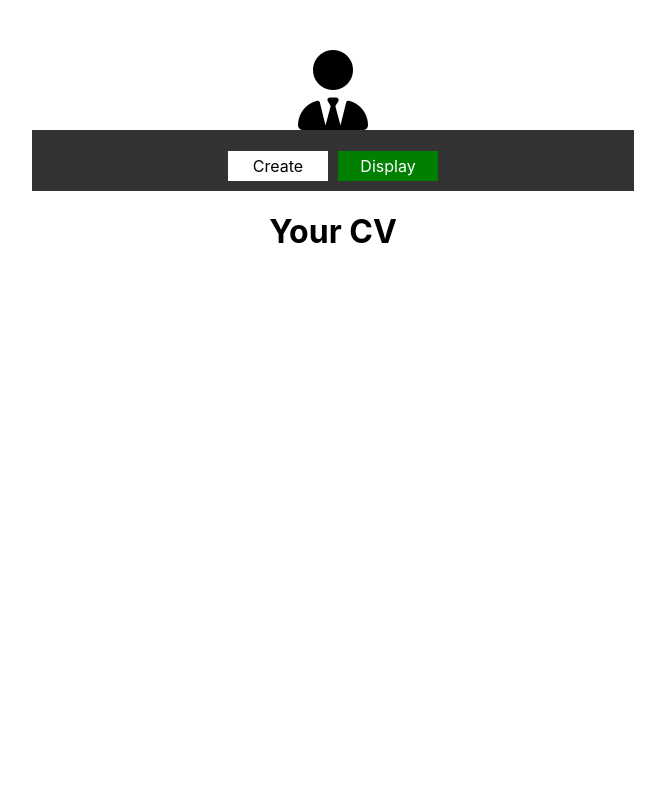
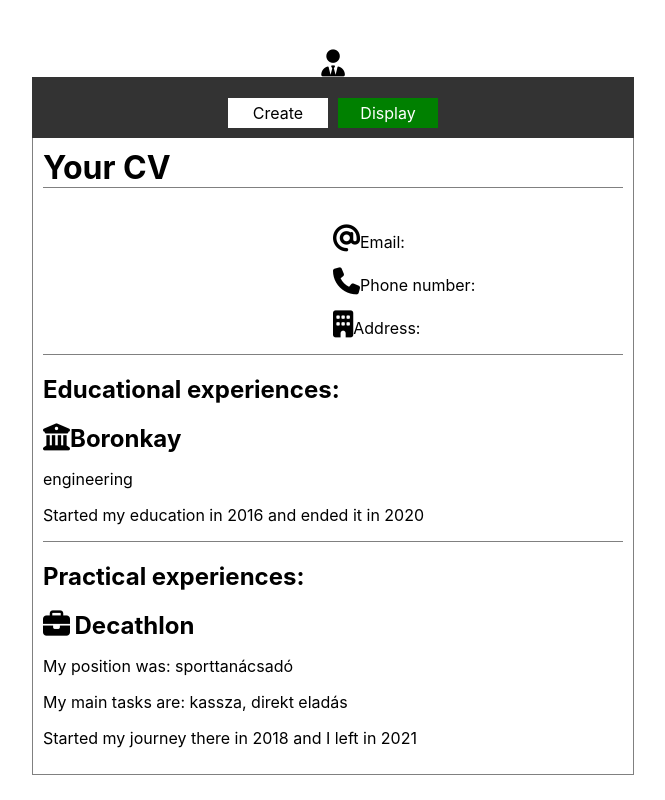
Before and after one commit to yuHuang01/cv-project, a React (Create React App) app: page / in a window 1280 px wide. Both pictures are taken after a click on the element "Display". Shown: the whole page, without its empty margins (307-972 px from the left). Built offline with nearby package versions, Linux system fonts and the light colour scheme.

Commit message:
Display part of the CV projet is done

```diff
--- a/src/components/DisplayCV.js
+++ b/src/components/DisplayCV.js
@@ -1,10 +1,26 @@
 import React from 'react';
+import './compoStyles/DisplayCV.css';
+import ListDisplayPract from './DsiplayCV_Components/ListDisplayPract';
+import ListDisplaySchool from './DsiplayCV_Components/ListDisplaySchool';
 
 class DisplayCV extends React.Component {
   render() {
     return (
       <div id="displayCV">
         <h1>Your CV</h1>
+        <div id="cv">
+          <div id="name" className="general">
+            <h1 className="nameInf">{ this.props.first }</h1>
+            <h1 className="nameInf">{ this.props.last }</h1>
+          </div>
+          <div id="contact" className="general">
+            <p className="contactInf"><i className="fas fa-at"></i>Email: <strong>{ this.props.email }</strong></p>
+            <p className="contactInf"><i className="fas fa-phone"></i>Phone number: <strong>{ this.props.phoneNum }</strong></p>
+            <p className="contactInf"><i className="fas fa-building"></i>Address: <strong>{ this.props.address }</strong></p>
+          </div>
+          <ListDisplaySchool schools = { this.props.schools }/>
+          <ListDisplayPract pracExps = { this.props.pracExp }/>
+        </div>
       </div>
     )
   }
--- /dev/null
+++ b/src/components/DsiplayCV_Components/ListDisplayPract.js
@@ -0,0 +1,23 @@
+import React from 'react';
+
+class ListDisplayPract extends React.Component {
+  render() {
+    return (
+      <div id="listDisplayPract">
+        <h2>Practical experiences: </h2>
+        { this.props.pracExps.map((pract) => {
+          return (
+            <div className="practs exp-list" key= { pract.id }>
+              <i class="fas fa-briefcase"></i> <h2 className="expTitles">{ pract.companyName }</h2>
+              <p>My position was: { pract.position }</p>
+              <p>My main tasks are: { pract.mainTasks }</p>
+              <p>Started my journey there in { pract.dateOfWork.start } and I left in { pract.dateOfWork.end }</p>
+            </div>
+          )
+        })}
+      </div>
+    )
+  }
+}
+
+export default ListDisplayPract;
--- /dev/null
+++ b/src/components/DsiplayCV_Components/ListDisplaySchool.js
@@ -0,0 +1,23 @@
+import React from 'react';
+
+class ListDisplaySchool extends React.Component {
+  render() {
+    return (
+      <div id="listDisplaySchool">
+        <h2>Educational experiences: </h2>
+        { this.props.schools.map((school) => {
+          return (
+            <div className="school exp-list" key= { school.id }>
+              <i className="fas fa-university"></i><h2 className="expTitles">{ school.schoolName}</h2>
+              <p>{ school.titleOfStudy }</p>
+              <p>Started my education in { school.dateOfStudy.start } and ended it in { school.dateOfStudy.end }</p>
+              <p></p>
+            </div>
+          )
+        })}
+      </div>
+    )
+  }
+}
+
+export default ListDisplaySchool;
--- a/src/components/compoStyles/DisplayCV.css
+++ b/src/components/compoStyles/DisplayCV.css
@@ -0,0 +1,35 @@
+#displayCV {
+  width: 580px;
+  border-top: none;
+  border: 1px solid grey;
+  border-top: none;
+  padding: 10px;
+}
+.fas{
+  font-size: 27px;
+}
+
+#displayCV > h1 {
+  margin-top: 0px;
+  border-bottom: 1px solid grey;
+}
+
+.general{
+  display: inline-block;
+  width: 50%;
+}
+.nameInf{
+  font-size: 50px;
+}
+.expTitles {
+  display: inline;
+}
+/*School*/
+#listDisplaySchool {
+  border-top: 1px solid grey;
+}
+
+/*Pract*/
+#listDisplayPract {
+  border-top: 1px solid grey;
+}
```
Also changed, not shown: src/components/CreatCV.js (+4 -4 lines), src/components/CreateCV_Components/AddPracExp.js (renamed from src/components/CreateCV Components/AddPracExp.js), src/components/CreateCV_Components/AddSchool.js (renamed from src/components/CreateCV Components/AddSchool.js), src/components/CreateCV_Components/ListPract.js (renamed from src/components/CreateCV Components/ListPract.js), src/components/CreateCV_Components/ListSchool.js (renamed from src/components/CreateCV Components/ListSchool.js), 1 other file (tests, documents, lock files or other folders).
